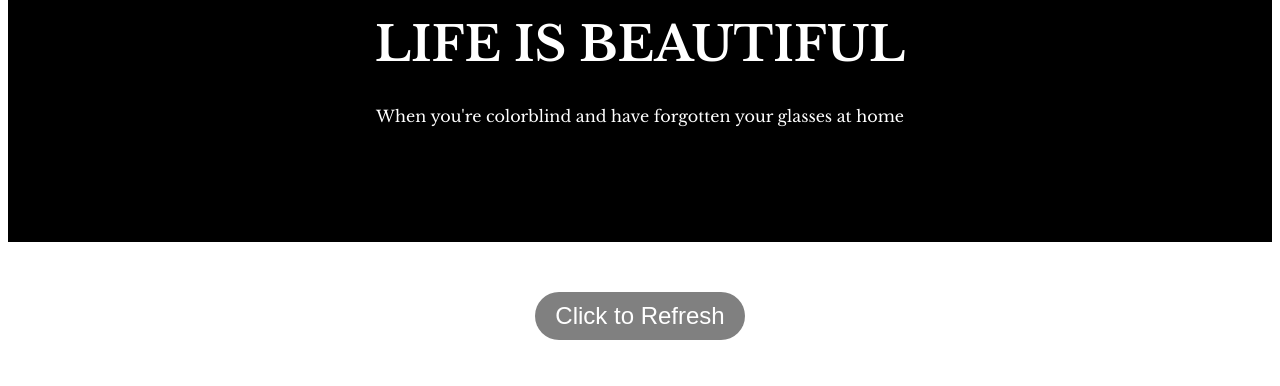
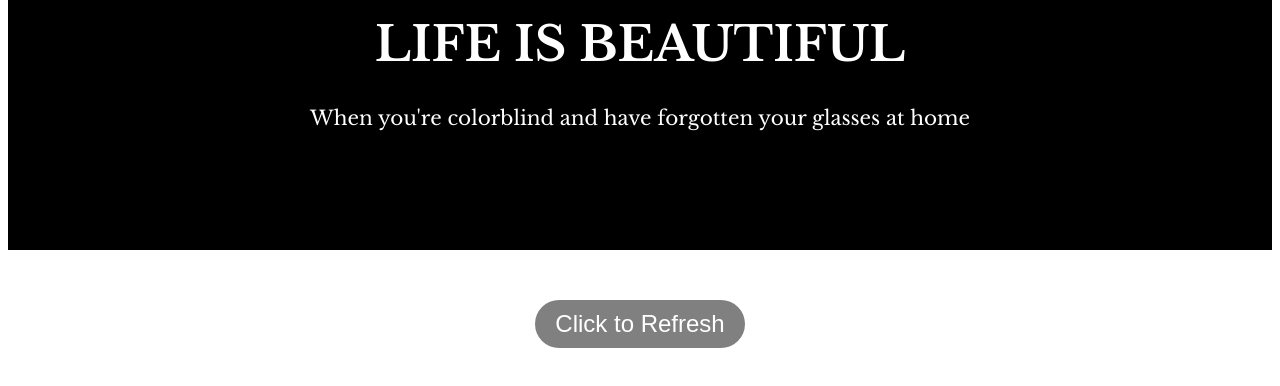
Before and after one commit to sonixnze/motivational-meme, a plain HTML site: page index.html in a window 1280 px wide. Shown: the part 840-1226 px from the top of the page. Drawn offline with nearby package versions, Linux system fonts and the light colour scheme.

Commit message:
Update style.css

```diff
--- a/style.css
+++ b/style.css
@@ -5,6 +5,10 @@ body {
 h1 {
     text-transform: uppercase;
     font-size: 3rem;
+}
+
+p {
+    font-size: 1.25rem;
 }
 
 .card{
```
